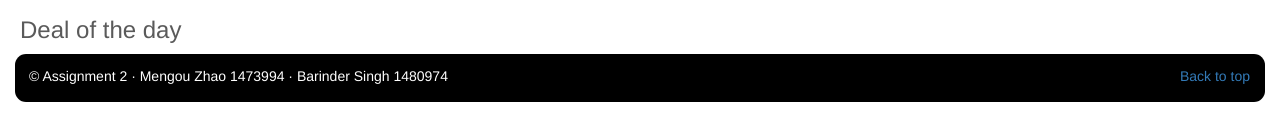
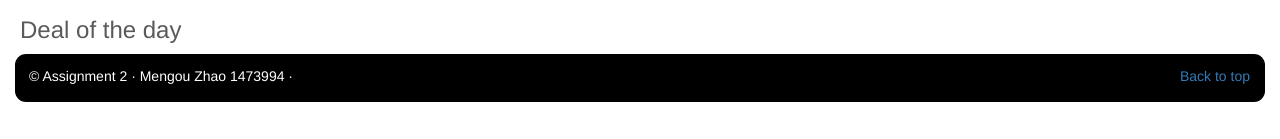
Before and after one commit to MiaZhao666/A2, a plain HTML site: page index.html in a window 1280 px wide. Shown: the part 1353-1492 px from the top of the page. Drawn offline with nearby package versions, Linux system fonts and the light colour scheme; no server answers.

Commit message:
Update index.html

```diff
--- a/index.html
+++ b/index.html
@@ -193,7 +193,7 @@ margin-left: 15px;
       <footer>
         <p class="pull-right" style="padding-right:15px; padding-top: 12px; color:white"><a href="#">Back to top</a></p>
         <p style="padding-top: 12px;
-             padding-left: 14px;">&copy; Assignment 2 &middot; Mengou Zhao 1473994 &middot; Barinder Singh 1480974
+             padding-left: 14px;">&copy; Assignment 2 &middot; Mengou Zhao 1473994 &middot;
       </p>
       </footer>
 
```
